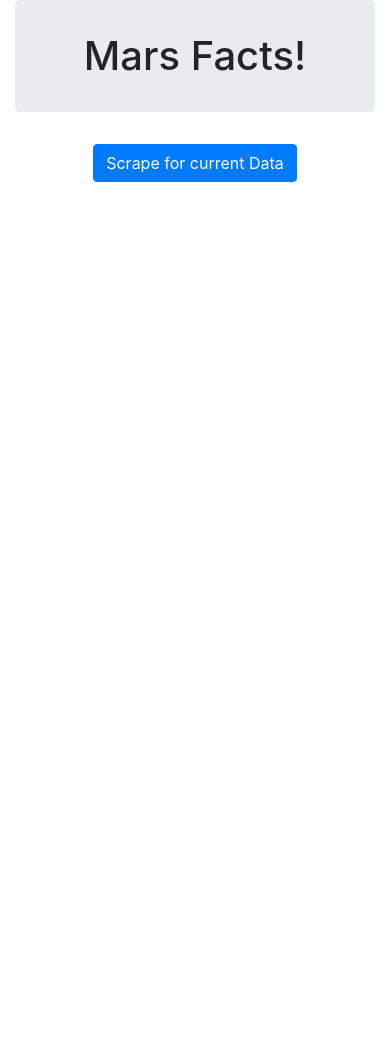
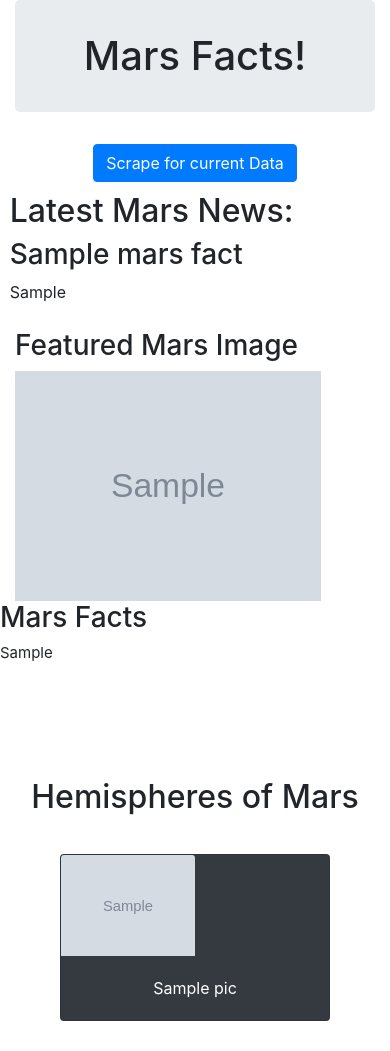
Before and after one commit to berlyflores-98/web-scraping-challenge, a Flask app: page / in a window 390 px wide. Before the commit the page ends 182 px from the top, so only its background shows below. Run offline with Flask 2, Linux system fonts and the light colour scheme; grey boxes marked "Sample" are stand-in pictures; a database or web service that is not in the repository returns one stand-in record (values such as "Sample title"); parts of the project's set-up code (start-up, migrations or seed data) failed here and were passed over; some libraries are stand-ins or nearby versions.

Commit message:
adding in html page

```diff
--- a/app.py
+++ b/app.py
@@ -22,7 +22,9 @@ mars_facts = db.mars_facts
 # If there are no listings, the table will be empty.
 @app.route("/")
 def index():
-    mars_results = mars_facts.find()
+    conn = 'mongodb://localhost:27017'
+    client = pymongo.MongoClient(conn)
+    mars_results = mars_facts.find_one()
     return render_template("index.html", mars_results=mars_results)
 
 # This route will trigger the webscraping, but it will then send us back to the index route to render the results
--- a/templates/index.html
+++ b/templates/index.html
@@ -10,12 +10,59 @@
 <body>
   <div class="container text-center">
     <h1 class="jumbotron">Mars Facts!</h1>
-    <a class="btn btn-primary" href="http://localhost:5000/scrape" role="button">Scrape for current Data</a>
+    <a class="btn btn-primary" href="/scrape" role="button">Scrape for current Data</a>
+  </div>
 
+  <div class="container-fluid">
+    <div class="row">
 
-      </tbody>
-    </table>
+      <div class="col-md-6" style="padding: 2.5%;">
+        <h2>Latest Mars News:</h2>
+        <h3>{{ mars_results.news_title }}</h3>
+        <p>{{ mars_results.news_paragraph }}</p>
+      </div>
+    </div>
+  </div>
 
+    <div class="row">
+      <div class="container">
+        <!-- Left Image-->
+        <div class="col-lg-7 col-md-7">
+            <h3>Featured Mars Image</h3>
+            <img src="{{ mars_results.featured_image }}" style="max-width:85%; max-height: auto;" alt="Mars Featured Image">
+        </div>
+      </div>
+      <div class="col-lg-1 col-md-1 "></div>
+      <div class="container-fluid col-lg-4 col-md-4 ">
+            <!-- Table -->
+            <h3>Mars Facts</h3>
+            <div style="max-width: 450px; max-height: 150px; font-size: 15px; margin-bottom: 65px;">
+                {{ mars_results.mars_facts|safe}}
+        </div> <!-- col4 -->
+      </div>
+    </div><!-- Row -->
+  <!-- Mars Hemispheres -->
+  <br>
+  <br>
+<div class="container-fluid" >
+  <div class="row">
+    <h2 class="text-center col-md-12">Hemispheres of Mars</h2>
+    <br>
+  </div>
+  <div class="col-md-12">
+    <div class="row">
+  {% for pics in mars_results.hemispheres %}
+      <div class="col-md-6 text-center">
+        <div class="card text-white bg-dark" style="margin: 30px;">
+          <img  src="{{ pics.image_url }}" style="max-width:50%; max-height: auto;" class="card-img-top text-center">
+            <div class="card-body text-center">
+              <h7 class="card-title text-center">{{ pics.title }}</h7>
+            </div>
+          </div>
+      </div>
+  {% endfor %}
+  </div>
+  </div>
   </div>
 </body>
 
```
Also changed, not shown: scrape_mars.py (+26 -16 lines), 1 other file.
